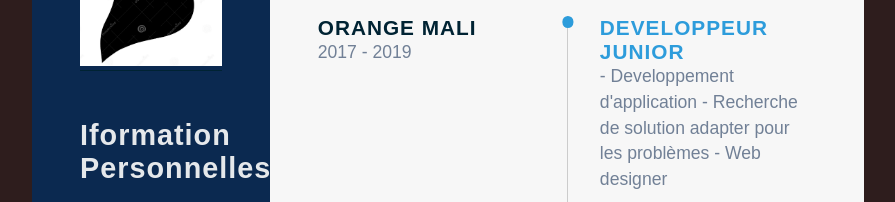
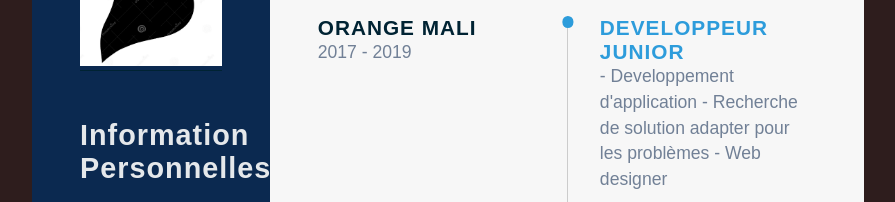
Before and after one commit to RouqoyatouK/CvPro, a plain HTML site: page index.html in a window 1280 px wide. Shown: the part 302-504 px from the top of the page, without its empty margins (192-1087 px from the left). Drawn offline with Linux system fonts and the light colour scheme.

Commit message:
mon commit

```diff
--- a/index.html
+++ b/index.html
@@ -24,7 +24,7 @@
 
                 </div>
                 <div class="contact-info">
-                    <h3 class="main-title">Iformation</h3>
+                    <h3 class="main-title">Information</h3>
                     <h3 class="main-titles" > personnelles </h3>
                     <ul>
                         <li>
```
